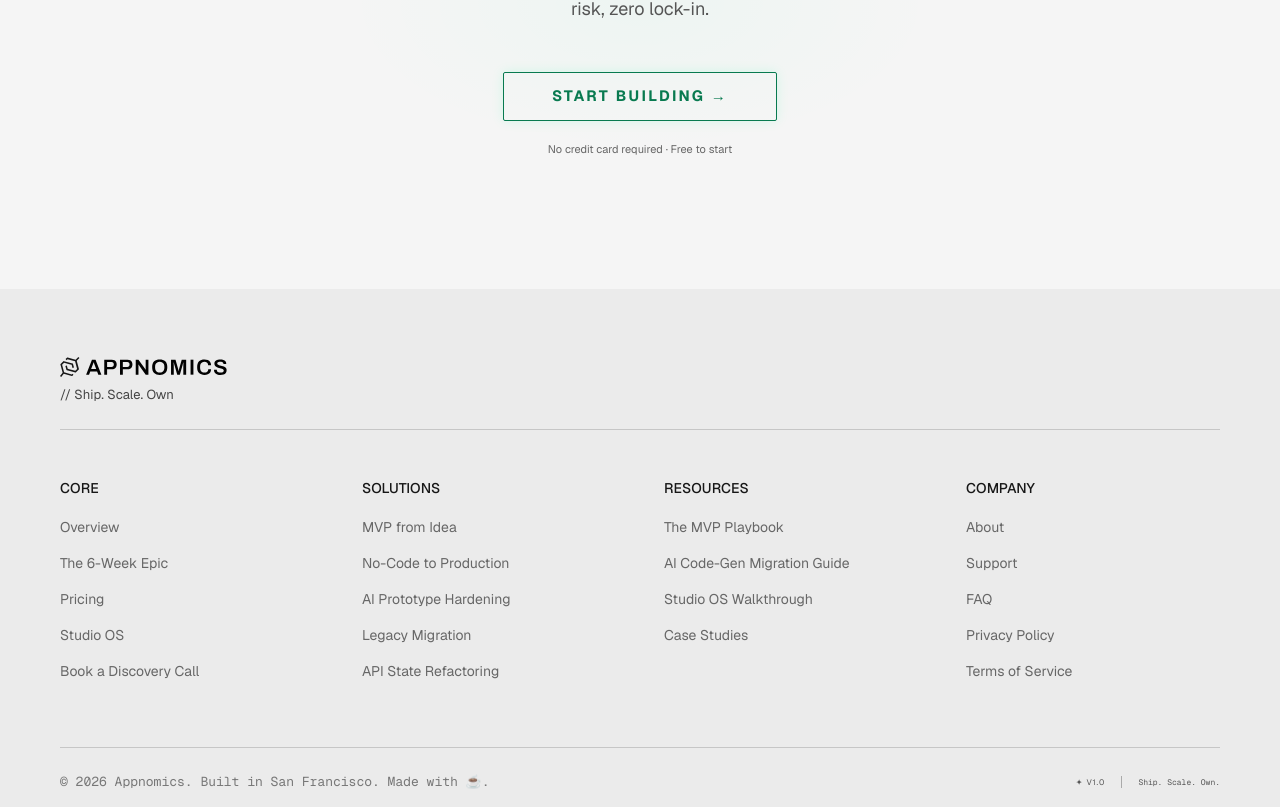
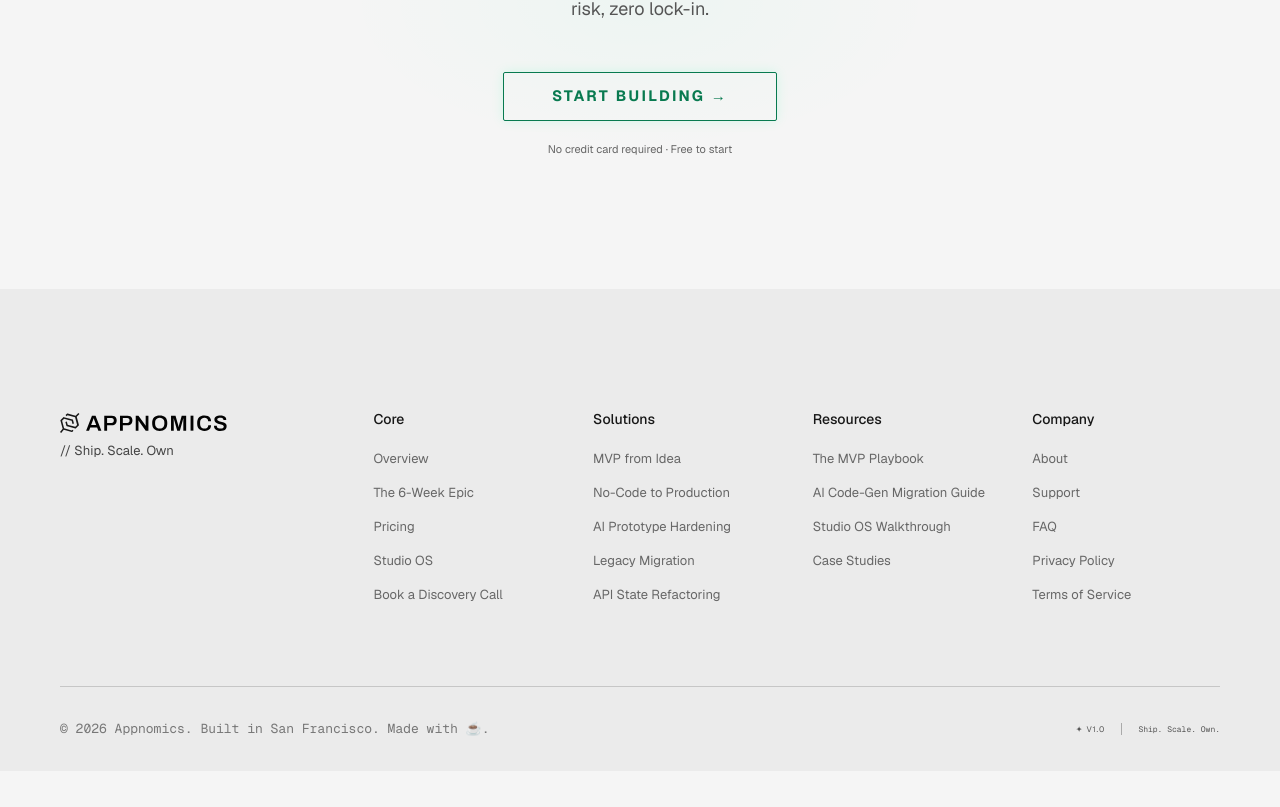
Before and after one commit to rup2701/appnomics-landing, a Next.js app: page / in a window 1280 px wide. Shown: the part 7937-8744 px from the top of the page. After the commit the page ends 8708 px from the top, so only its background shows below. Built offline with nearby package versions, Linux system fonts and the light colour scheme.

Commit message:
fix(Footer): update layout and styling for improved footer design

```diff
--- a/components/sections/Footer.tsx
+++ b/components/sections/Footer.tsx
@@ -4,10 +4,11 @@ import Image from "next/image";
 
 export default function Footer() {
   return (
-    <footer className="bg-[#ebebeb] pt-16 pb-4 text-[#0a0a0a]">
+    <footer className="bg-[#ebebeb] pt-20 pb-8 text-[#0a0a0a]">
       <div className="max-w-[1240px] mx-auto px-6 md:px-10">
-        {/* Logo + Tagline Row */}
-        <div className="pb-6 border-b border-[#c6c6c6]">
+        <div className="grid grid-cols-2 gap-x-8 gap-y-10 pt-10 pb-12 md:grid-cols-3 lg:grid-cols-[1.5fr_repeat(4,minmax(0,1fr))]">
+          {/* Brand */}
+          <div>
             <Image
               src="/appnomics-logo.svg"
               alt="Appnomics"
@@ -16,19 +17,16 @@ export default function Footer() {
               width={132}
             />
             <p className="text-[13px] text-[#444] font-sans mt-2">
-            // Ship. Scale. Own
+              {"// Ship. Scale. Own"}
             </p>
           </div>
 
-        {/* Rows */}
-        <div className="grid grid-cols-1 md:grid-cols-2 lg:grid-cols-4 gap-12 pt-12 pb-8">
-
-          {/* Row 1: Studio & Core */}
+          {/* Core */}
           <div>
-            <h4 className="text-[14px] text-[#171717] uppercase font-sans font-medium mb-4">
+            <h4 className="text-[14px] text-[#171717] font-sans font-medium mb-4">
               Core
             </h4>
-            <ul className="space-y-3">
+            <ul className="space-y-2.5">
               {[
                 { label: "Overview", href: "#" },
                 { label: "The 6-Week Epic", href: "/#process" },
@@ -39,7 +37,7 @@ export default function Footer() {
                 <li key={item.label}>
                   <Link
                     href={item.href}
-                    className="text-[14px] text-[#676767] font-sans hover:text-[#087a50] transition-colors no-underline"
+                    className="text-[13px] text-[#676767] font-sans hover:text-[#087a50] transition-colors no-underline"
                   >
                     {item.label}
                   </Link>
@@ -48,37 +46,12 @@ export default function Footer() {
             </ul>
           </div>
 
-          {/* Row 2: Compare Appnomics */}
-          {/* <div>
-            <h4 className="text-[14px] text-[#171717] font-sans uppercase font-medium mb-4">
-              Appnomics
-            </h4>
-            <ul className="space-y-3">
-              {[
-                { label: "vs. AI Coding Agents", href: "#why-appnomics" },
-                { label: "vs. No-Code Builders", href: "#why-appnomics" },
-                { label: "vs. Traditional Agencies", href: "#why-appnomics" },
-                { label: "vs. Freelance Marketplaces", href: "#why-appnomics" },
-                { label: "The Co-Founder Equity Trap", href: "#why-appnomics" },
-              ].map((item) => (
-                <li key={item.label}>
-                  <Link
-                    href={item.href}
-                    className="text-[14px] text-[#676767] font-sans hover:text-[#087a50] transition-colors no-underline"
-                  >
-                    {item.label}
-                  </Link>
-                </li>
-              ))}
-            </ul>
-          </div> */}
-
-          {/* Row 3: Solutions */}
+          {/* Solutions */}
           <div>
-            <h4 className="text-[14px] text-[#171717] uppercase font-sans font-medium mb-4">
+            <h4 className="text-[14px] text-[#171717] font-sans font-medium mb-4">
               Solutions
             </h4>
-            <ul className="space-y-3">
+            <ul className="space-y-2.5">
               {[
                 { label: "MVP from Idea", href: "#" },
                 { label: "No-Code to Production", href: "#" },
@@ -89,7 +62,7 @@ export default function Footer() {
                 <li key={item.label}>
                   <Link
                     href={item.href}
-                    className="text-[14px] text-[#676767] font-sans hover:text-[#087a50] transition-colors no-underline"
+                    className="text-[13px] text-[#676767] font-sans hover:text-[#087a50] transition-colors no-underline"
                   >
                     {item.label}
                   </Link>
@@ -98,13 +71,12 @@ export default function Footer() {
             </ul>
           </div>
 
-          {/* Row 4: Resources & Company (combined) */}
+          {/* Resources */}
           <div>
-            <div className="mb-6">
-              <h4 className="text-[14px] uppercase text-[#171717] font-sans font-medium mb-4">
+            <h4 className="text-[14px] text-[#171717] font-sans font-medium mb-4">
               Resources
             </h4>
-              <ul className="space-y-3">
+            <ul className="space-y-2.5">
               {[
                 { label: "The MVP Playbook", href: "#" },
                 { label: "AI Code-Gen Migration Guide", href: "#" },
@@ -114,7 +86,7 @@ export default function Footer() {
                 <li key={item.label}>
                   <Link
                     href={item.href}
-                      className="text-[14px] text-[#676767] font-sans hover:text-[#087a50] transition-colors no-underline"
+                    className="text-[13px] text-[#676767] font-sans hover:text-[#087a50] transition-colors no-underline"
                   >
                     {item.label}
                   </Link>
@@ -123,15 +95,14 @@ export default function Footer() {
             </ul>
           </div>
 
-          </div>
+          {/* Company */}
           <div>
-              <h4 className="text-[14px] text-[#171717] uppercase font-sans font-medium mb-4">
+            <h4 className="text-[14px] text-[#171717] font-sans font-medium mb-4">
               Company
             </h4>
-              <ul className="space-y-3">
+            <ul className="space-y-2.5">
               {[
                 { label: "About", href: "#" },
-                  // { label: "Founders & Network", href: "#" },
                 { label: "Support", href: "#" },
                 { label: "FAQ", href: "/#faq" },
                 { label: "Privacy Policy", href: "#" },
@@ -140,7 +111,7 @@ export default function Footer() {
                 <li key={item.label}>
                   <Link
                     href={item.href}
-                      className="text-[14px] text-[#676767] font-sans hover:text-[#087a50] transition-colors no-underline"
+                    className="text-[13px] text-[#676767] font-sans hover:text-[#087a50] transition-colors no-underline"
                   >
                     {item.label}
                   </Link>
@@ -151,7 +122,7 @@ export default function Footer() {
         </div>
 
         {/* Bottom Bar */}
-        <div className="mt-8 pt-6 border-t border-[#c6c6c6] flex flex-col sm:flex-row items-center justify-between gap-4">
+        <div className="mt-8 pt-8 border-t border-[#c6c6c6] flex flex-col sm:flex-row items-center justify-between gap-4">
           <p className="text-[13px] text-[#777] font-mono">
             © 2026 Appnomics. Built in San Francisco. Made with ☕.
           </p>
```
Lines whose indentation alone changed are shown as unchanged.
